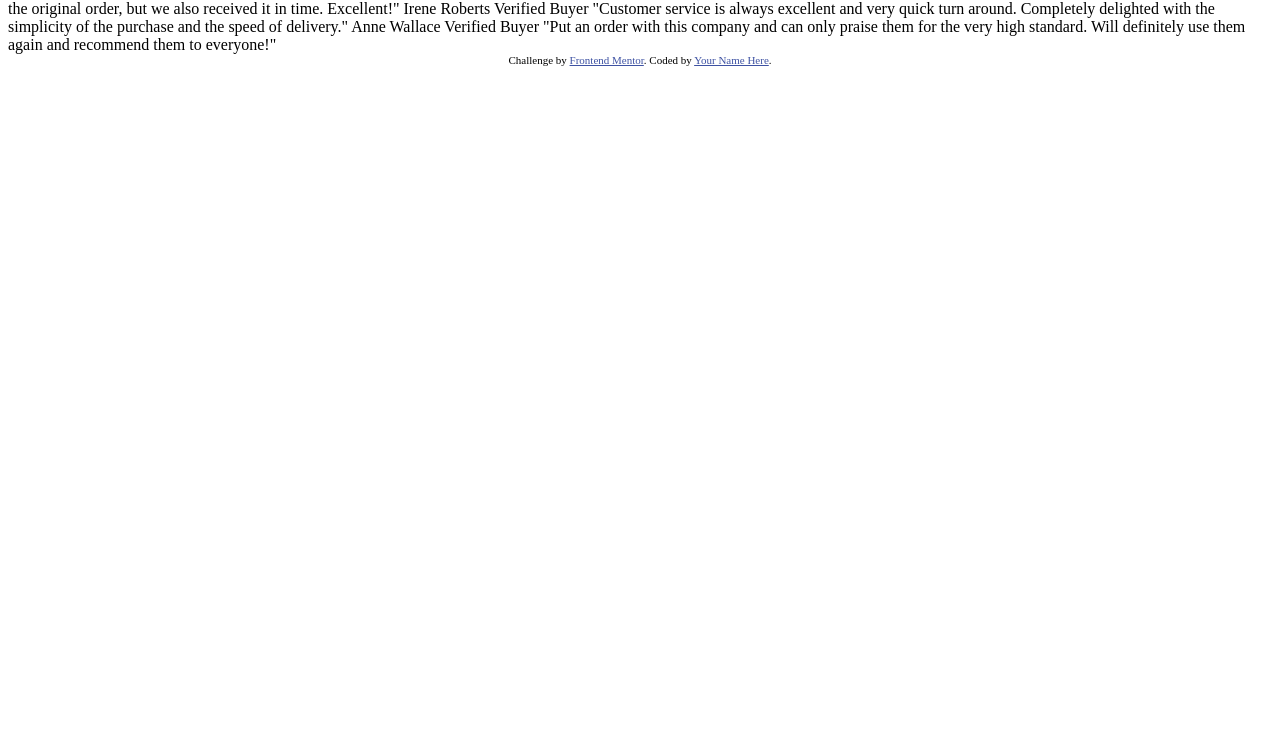
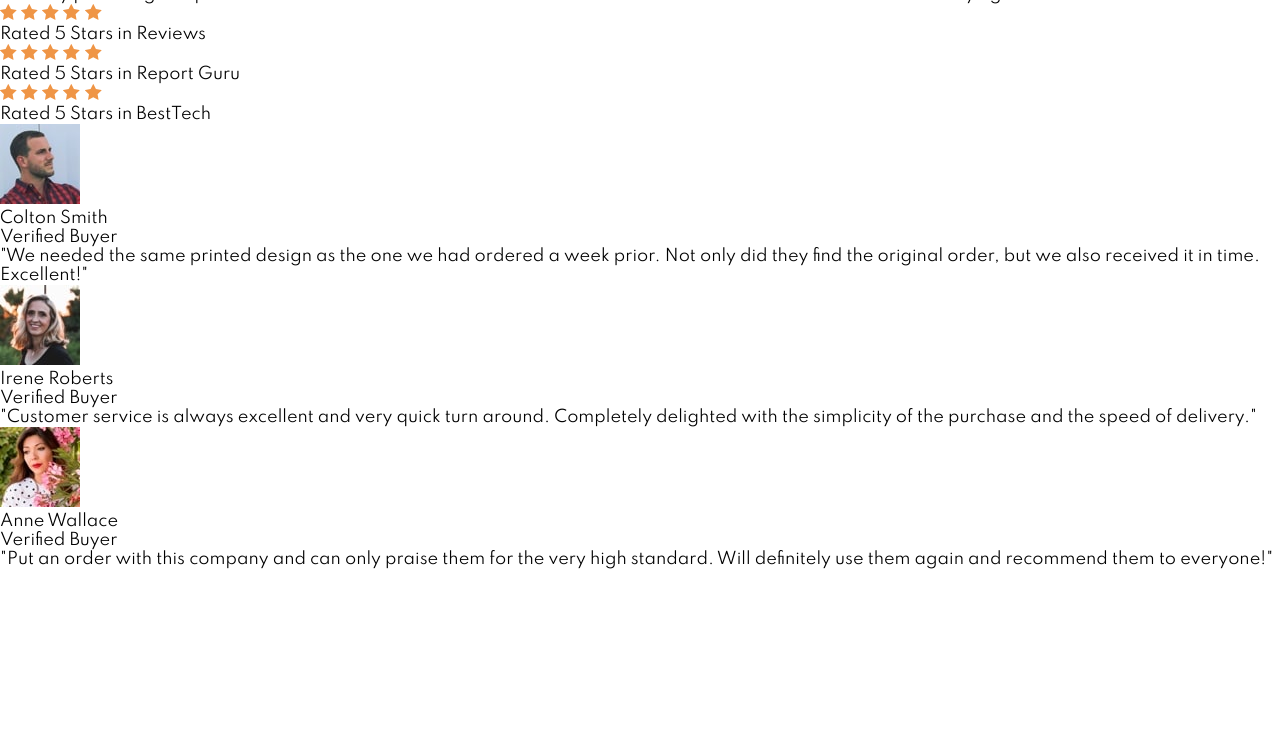
Before and after one commit to JacksonJ97/social-proof-section, a plain HTML site: page index.html in a window 1280 px wide. Shown: the part 44-800 px from the top of the page. Drawn offline with Linux system fonts and the light colour scheme.

Commit message:
Added HTML Structure

```diff
--- a/index.html
+++ b/index.html
@@ -5,57 +5,84 @@
     <meta name="viewport" content="width=device-width, initial-scale=1.0" />
     <!-- displays site properly based on user's device -->
 
-    <link
-      rel="icon"
-      type="image/png"
-      sizes="32x32"
-      href="./images/favicon-32x32.png"
-    />
-
+    <link rel="icon" type="image/png" sizes="32x32" href="./images/favicon-32x32.png" />
+    <link rel="preconnect" href="https://fonts.gstatic.com" />
+    <link href="https://fonts.googleapis.com/css2?family=Spartan:wght@400;500;700&display=swap" rel="stylesheet" />
+    <link rel="stylesheet" href="style.css" />
     <title>Frontend Mentor | Social proof section</title>
-
-    <!-- Feel free to remove these styles or customise in your own stylesheet 👍 -->
-    <style>
-      .attribution {
-        font-size: 11px;
-        text-align: center;
-      }
-      .attribution a {
-        color: hsl(228, 45%, 44%);
-      }
-    </style>
   </head>
   <body>
-    10,000+ of our users love our products.
+    <section class="container">
+      <div class="header-content">
+        <div class="header-body">
+          <h1 class="header-body__title">10,000+ of our users love our products.</h1>
+          <p class="header-body__text">We only provide great products combined with excellent customer service. See what our satisfied customers are saying about our services.</p>
+        </div>
 
-    We only provide great products combined with excellent customer service.
-    See what our satisfied customers are saying about our services.
+        <div class="header-ratings">
+          <div class="rating-bar">
+            <img src="/images/icon-star.svg" alt="star" />
+            <img src="/images/icon-star.svg" alt="star" />
+            <img src="/images/icon-star.svg" alt="star" />
+            <img src="/images/icon-star.svg" alt="star" />
+            <img src="/images/icon-star.svg" alt="star" />
 
-    Rated 5 Stars in Reviews
-    Rated 5 Stars in Report Guru
-    Rated 5 Stars in BestTech
+            <p class="rating-bar__text">Rated 5 Stars in Reviews</p>
+          </div>
 
-    Colton Smith
-    Verified Buyer
-    "We needed the same printed design as the one we had ordered a week prior.
-    Not only did they find the original order, but we also received it in time.
-    Excellent!"
+          <div class="rating-bar">
+            <img src="/images/icon-star.svg" alt="star" />
+            <img src="/images/icon-star.svg" alt="star" />
+            <img src="/images/icon-star.svg" alt="star" />
+            <img src="/images/icon-star.svg" alt="star" />
+            <img src="/images/icon-star.svg" alt="star" />
 
-    Irene Roberts
-    Verified Buyer
-    "Customer service is always excellent and very quick turn around. Completely
-    delighted with the simplicity of the purchase and the speed of delivery."
+            <p class="rating-bar__text">Rated 5 Stars in Report Guru</p>
+          </div>
 
-    Anne Wallace
-    Verified Buyer
-    "Put an order with this company and can only praise them for the very high
-    standard. Will definitely use them again and recommend them to everyone!"
+          <div class="rating-bar">
+            <img src="/images/icon-star.svg" alt="star" />
+            <img src="/images/icon-star.svg" alt="star" />
+            <img src="/images/icon-star.svg" alt="star" />
+            <img src="/images/icon-star.svg" alt="star" />
+            <img src="/images/icon-star.svg" alt="star" />
 
-    <div class="attribution">
-      Challenge by
-      <a href="https://www.frontendmentor.io?ref=challenge" target="_blank"
-        >Frontend Mentor</a
-      >. Coded by <a href="#">Your Name Here</a>.
-    </div>
+            <p class="rating-bar__text">Rated 5 Stars in BestTech</p>
+          </div>
+        </div>
+      </div>
+
+      <div class="testimonials-container">
+        <div class="testimonial-card">
+          <div class="user-details">
+            <img src="/images/image-colton.jpg" alt="User picture" />
+            <p>Colton Smith</p>
+            <p>Verified Buyer</p>
+          </div>
+
+          <p>"We needed the same printed design as the one we had ordered a week prior. Not only did they find the original order, but we also received it in time. Excellent!"</p>
+        </div>
+
+        <div class="testimonials-card">
+          <div class="user-details">
+            <img src="/images/image-irene.jpg" alt="User picture" />
+            <p>Irene Roberts</p>
+            <p>Verified Buyer</p>
+          </div>
+
+          <p>"Customer service is always excellent and very quick turn around. Completely delighted with the simplicity of the purchase and the speed of delivery."</p>
+        </div>
+
+        <div class="testimonials-card">
+          <div class="user-details">
+            <img src="/images/image-anne.jpg" alt="User picture" />
+            <p>Anne Wallace</p>
+            <p>Verified Buyer</p>
+          </div>
+
+          <p>"Put an order with this company and can only praise them for the very high standard. Will definitely use them again and recommend them to everyone!"</p>
+        </div>
+      </div>
+    </section>
   </body>
 </html>
--- a/style.css
+++ b/style.css
@@ -0,0 +1,13 @@
+* {
+    margin: 0;
+    padding: 0;
+    box-sizing: border-box;
+    font-family: "Spartan", sans-serif;
+}
+
+:root {
+    --veryDarkMagenta: hsl(300, 43%, 22%);
+    --softPink: hsl(333, 80%, 67%);
+    --darkGrayishMagenta: hsl(303, 10%, 53%);
+    --lightGrayishMagenta: hsl(300, 24%, 96%);
+}
```
